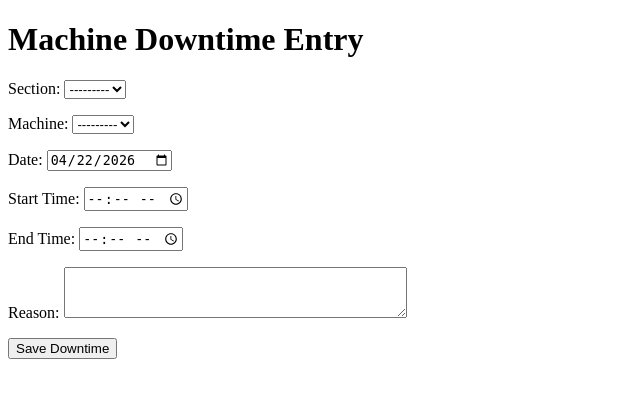
After one commit to Diwak4r/ERP-System, a Django app: page /production/downtime/entry/ in a window 1280 px wide. The commit adds this page. Shown: the top 398 px of the page, without its empty margins (0-640 px from the left). Run offline with Django 4.2, Linux system fonts and the light colour scheme; the visitor is signed in with stand-in values (Sample User, id 1); data that the repository does not hold is empty.

Commit message:
feat: implement Phase 4A machine downtime logging

```diff
--- a/production/forms.py
+++ b/production/forms.py
@@ -5,7 +5,7 @@ from typing import Optional
 
 from django import forms
 
-from .models import AttendanceSheet, Item, ProductionEntry, Section, TargetRule, WasteEntry, Worker
+from .models import AttendanceSheet, Item, MachineDowntime, Machine, ProductionEntry, Section, TargetRule, WasteEntry, Worker
 
 
 from django.core.exceptions import ValidationError
@@ -239,3 +239,68 @@ class AttendanceEntryForm(forms.Form):
                 for message in exc.messages:
                     self.add_error(None, message)
         return cleaned
+
+
+class MachineDowntimeForm(forms.ModelForm):
+    section = forms.ModelChoiceField(queryset=Section.objects.none(), required=True)
+
+    def __init__(
+        self,
+        *args,
+        sections=None,
+        user=None,
+        **kwargs,
+    ):
+        super().__init__(*args, **kwargs)
+        section_qs = sections if sections is not None else Section.objects.none()
+        self.fields["section"].queryset = section_qs
+        self.fields["section"].widget.attrs.update({"id": "id_section"})
+        self.user = user
+        self.fields["machine"].queryset = Machine.objects.filter(is_active=True)
+
+        selected_section_id = self.data.get("section") or self.initial.get("section")
+        if selected_section_id:
+            self.fields["machine"].queryset = self.fields["machine"].queryset.filter(section_id=selected_section_id)
+        elif sections is not None:
+            self.fields["machine"].queryset = self.fields["machine"].queryset.filter(section__in=section_qs)
+
+    class Meta:
+        model = MachineDowntime
+        fields = ["section", "machine", "downtime_date", "start_time", "end_time", "reason"]
+        widgets = {
+            "downtime_date": forms.DateInput(attrs={"type": "date"}),
+            "start_time": forms.TimeInput(attrs={"type": "time"}),
+            "end_time": forms.TimeInput(attrs={"type": "time"}),
+            "reason": forms.Textarea(attrs={"rows": 3}),
+        }
+
+    def clean(self):
+        cleaned = super().clean()
+        section = cleaned.get("section")
+        machine = cleaned.get("machine")
+        downtime_date = cleaned.get("downtime_date")
+        start_time = cleaned.get("start_time")
+        end_time = cleaned.get("end_time")
+        reason = cleaned.get("reason")
+
+        if machine and section and machine.section_id != section.id:
+            self.add_error("machine", "Selected machine does not belong to this section.")
+            return cleaned
+
+        if not self.errors and machine and downtime_date and start_time and self.user:
+            entry = MachineDowntime(
+                machine=machine,
+                downtime_date=downtime_date,
+                start_time=start_time,
+                end_time=end_time,
+                reason=reason or "",
+                logged_by=self.user,
+            )
+            if self.instance.pk:
+                entry.pk = self.instance.pk
+            try:
+                entry.clean()
+            except ValidationError as exc:
+                for message in exc.messages:
+                    self.add_error(None, message)
+        return cleaned
--- a/production/urls.py
+++ b/production/urls.py
@@ -8,10 +8,12 @@ urlpatterns = [
     path("entries/", views.production_entries, name="entries"),
     path("entry/row/", views.production_entry_row, name="entry-row"),
     path("attendance/entry/", views.attendance_entry, name="attendance-entry"),
+    path("downtime/entry/", views.downtime_entry, name="downtime-entry"),
     path("waste/entry/", views.waste_entry, name="waste-entry"),
     path("waste/entry/row/", views.waste_entry_row, name="waste-entry-row"),
     path("reports/daily-section/", views.daily_section_summary, name="report-daily-section"),
     path("reports/attendance/", views.attendance_report, name="report-attendance"),
+    path("reports/downtime/", views.downtime_list, name="downtime-list"),
     path("reports/item-aggregate/", views.item_aggregate, name="report-item-aggregate"),
     path("reports/wastage/", views.wastage_report, name="report-wastage"),
     path("reports/worker-history/<int:worker_id>/", views.worker_history, name="report-worker-history"),
--- a/production/views.py
+++ b/production/views.py
@@ -13,8 +13,26 @@ from django.db import transaction
 from django.db.models import Sum, F, ExpressionWrapper, FloatField, Case, When, Value, BooleanField, Count, Q
 from django.db.models.functions import Cast
 
-from .forms import AttendanceEntryForm, ProductionEntryForm, ProductionEntryFormSet, WasteEntryForm, WasteEntryFormSet
-from .models import AttendanceLine, AttendanceSheet, DailyLedger, Item, ProductionEntry, Section, TargetRule, WasteEntry, Worker
+from .forms import (
+    AttendanceEntryForm,
+    MachineDowntimeForm,
+    ProductionEntryForm,
+    ProductionEntryFormSet,
+    WasteEntryForm,
+    WasteEntryFormSet,
+)
+from .models import (
+    AttendanceLine,
+    AttendanceSheet,
+    DailyLedger,
+    Item,
+    MachineDowntime,
+    ProductionEntry,
+    Section,
+    TargetRule,
+    WasteEntry,
+    Worker,
+)
 
 ROLE_ADMIN = "ADMIN"
 ROLE_SUPERVISOR = "SUPERVISOR"
@@ -183,6 +201,19 @@ def daily_section_summary(request: HttpRequest) -> HttpResponse:
         ).order_by('worker__name')
 
     worker_count = entries.values('worker').distinct().count()
+    today = date.today()
+    downtime_alert_qs = (
+        MachineDowntime.objects.filter(downtime_date=today, machine__section__in=sections)
+        .select_related("machine", "machine__section")
+    )
+    if selected_section:
+        downtime_alert_qs = downtime_alert_qs.filter(machine__section=selected_section)
+
+    downtime_alerts = (
+        downtime_alert_qs.values("machine__name", "machine__machine_code", "machine__section__name")
+        .annotate(total_minutes=Sum("duration_minutes"))
+        .order_by("machine__section__name", "machine__name")
+    )
 
     context = {
         "sections": sections,
@@ -191,6 +222,8 @@ def daily_section_summary(request: HttpRequest) -> HttpResponse:
         "item_summary": item_summary,
         "worker_summary": worker_summary,
         "worker_count": worker_count,
+        "today_downtime_alerts": downtime_alerts,
+        "is_today_view": entry_date_val == today,
     }
     return render(request, "production/reports/daily_section_summary.html", context)
 
@@ -491,3 +524,64 @@ def wastage_report(request: HttpRequest) -> HttpResponse:
         "end_date": end_date_val,
     }
     return render(request, "production/reports/wastage_report.html", context)
+
+
+@login_required
+def downtime_entry(request: HttpRequest) -> HttpResponse:
+    if not _user_has_role(request.user, ROLE_SUPERVISOR):
+        return HttpResponseForbidden("Only supervisors can log machine downtime")
+
+    sections = _available_sections(request.user)
+    initial_section_id = request.GET.get("section") or (sections.first().id if sections else None)
+    initial_data = {
+        "downtime_date": date.today(),
+    }
+    if initial_section_id:
+        initial_data["section"] = initial_section_id
+
+    if request.method == "POST":
+        form = MachineDowntimeForm(request.POST, sections=sections, user=request.user)
+        section = form.data.get("section")
+        selected_section = Section.objects.filter(id=section).first() if section else None
+        if selected_section and not _ensure_permission(request.user, selected_section):
+            return HttpResponseForbidden("You are not allowed to log downtime for this section")
+
+        if form.is_valid():
+            entry = form.save(commit=False)
+            entry.logged_by = request.user
+            entry.save()
+            messages.success(request, "Machine downtime logged successfully.")
+            return redirect(
+                f"{reverse('production:downtime-list')}?date={entry.downtime_date.isoformat()}&section={entry.machine.section_id}"
+            )
+    else:
+        form = MachineDowntimeForm(initial=initial_data, sections=sections, user=request.user)
+
+    return render(request, "production/downtime_entry_form.html", {"form": form})
+
+
+@login_required
+def downtime_list(request: HttpRequest) -> HttpResponse:
+    sections = _available_sections(request.user)
+    report_date = _coerce_date(request.GET.get("date"), date.today())
+    section_id = request.GET.get("section")
+    selected_section = Section.objects.filter(id=section_id).first() if section_id else None
+
+    if selected_section and not _ensure_permission(request.user, selected_section):
+        return HttpResponseForbidden("Not allowed")
+
+    rows = MachineDowntime.objects.select_related("machine", "machine__section", "logged_by").filter(
+        downtime_date=report_date,
+        machine__section__in=sections,
+    )
+    if selected_section:
+        rows = rows.filter(machine__section=selected_section)
+    rows = rows.order_by("machine__section__name", "machine__name", "-start_time")
+
+    context = {
+        "rows": rows,
+        "report_date": report_date,
+        "sections": sections,
+        "selected_section": selected_section,
+    }
+    return render(request, "production/reports/downtime_list.html", context)
--- /dev/null
+++ b/templates/production/downtime_entry_form.html
@@ -0,0 +1,49 @@
+<!DOCTYPE html>
+<html>
+<head>
+    <title>Machine Downtime Entry</title>
+</head>
+<body>
+    <h1>Machine Downtime Entry</h1>
+    <form method="post">
+        {% csrf_token %}
+        {% if form.non_field_errors %}
+            <div style="color: red;">
+                {% for error in form.non_field_errors %}
+                    <p>{{ error }}</p>
+                {% endfor %}
+            </div>
+        {% endif %}
+
+        <p>
+            <label for="{{ form.section.id_for_label }}">Section:</label>
+            {{ form.section }}
+        </p>
+        <p>
+            <label for="{{ form.machine.id_for_label }}">Machine:</label>
+            {{ form.machine }}
+            {% for error in form.machine.errors %}
+                <span style="color: red;">{{ error }}</span>
+            {% endfor %}
+        </p>
+        <p>
+            <label for="{{ form.downtime_date.id_for_label }}">Date:</label>
+            {{ form.downtime_date }}
+        </p>
+        <p>
+            <label for="{{ form.start_time.id_for_label }}">Start Time:</label>
+            {{ form.start_time }}
+        </p>
+        <p>
+            <label for="{{ form.end_time.id_for_label }}">End Time:</label>
+            {{ form.end_time }}
+        </p>
+        <p>
+            <label for="{{ form.reason.id_for_label }}">Reason:</label>
+            {{ form.reason }}
+        </p>
+
+        <button type="submit">Save Downtime</button>
+    </form>
+</body>
+</html>
```
Also changed, not shown: production/admin.py (+32 -0 lines), production/models.py (+92 -1 lines), production/tests.py (+135 -2 lines), templates/production/reports/daily_section_summary.html (+29 -0 lines), templates/production/reports/downtime_list.html (added, +61 -0 lines), production/migrations/0005_machine_machinedowntime.py (added).
